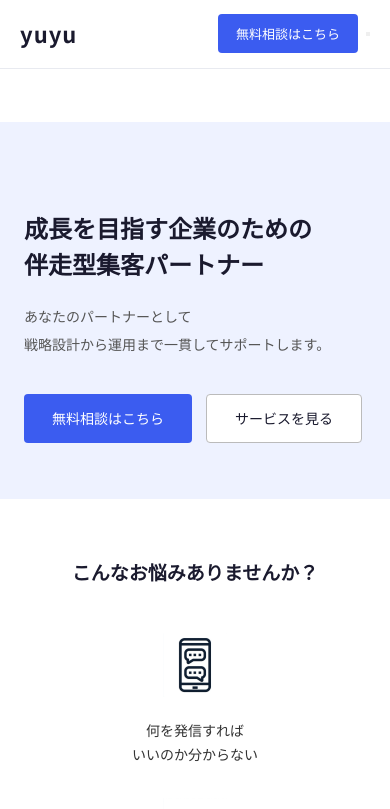
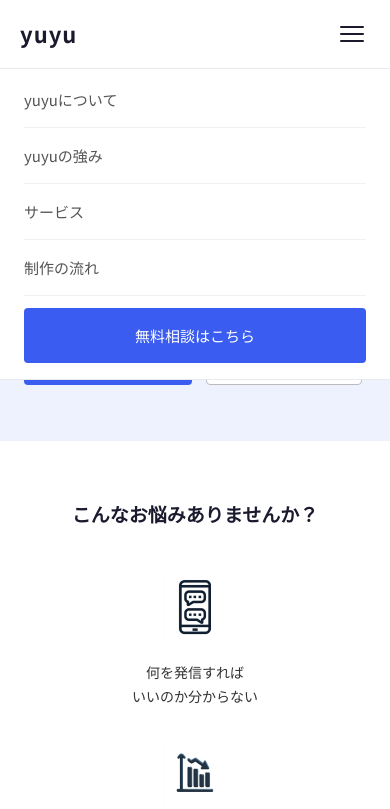
Before and after one commit to s0932153-hash/yuyu-hp, a plain HTML site: page index.html in a window 390 px wide. Both pictures are taken after a click on the button "メニュー". Shown: the top 809 px of the page. Drawn offline with Linux system fonts and the light colour scheme.

Commit message:
Update index.html

```diff
--- a/index.html
+++ b/index.html
@@ -241,14 +241,64 @@
   @media (max-width: 768px) {
     nav { padding: 14px 20px; }
     .nav-right a:not(.nav-btn) { display: none; }
+    .nav-btn { display: none !important; }
     .hero { grid-template-columns: 1fr; padding: 88px 24px 56px; gap: 28px; }
     .hero-photo { display: none; }
     .hero h1 { font-size: 24px; }
     .sec-white, .sec-blue, .cta-wrap { padding: 56px 24px; }
     .worries-grid, .svc-grid, .str-grid, .about-grid { grid-template-columns: 1fr; }
     .about-photo { display: none; }
-    .pyramid-svg-wrap { width: 270px; }
+    .pyramid-svg-wrap { width: 100%; }
+
+    .hamburger {
+      display: flex !important;
+      flex-direction: column;
+      justify-content: center;
+      gap: 5px;
+      cursor: pointer;
+      padding: 6px;
+      background: none;
+      border: none;
+    }
+    .hamburger span {
+      display: block;
+      width: 24px;
+      height: 2px;
+      background: #1a1a2e;
+      border-radius: 2px;
+    }
+    .mobile-menu {
+      display: none;
+      position: fixed;
+      top: 56px; left: 0; right: 0;
+      background: #fff;
+      border-bottom: 1px solid #e8eaf0;
+      padding: 16px 24px;
+      z-index: 99;
+      flex-direction: column;
+    }
+    .mobile-menu.open { display: flex; }
+    .mobile-menu a {
+      text-decoration: none;
+      color: #555;
+      font-size: 15px;
+      padding: 14px 0;
+      border-bottom: 1px solid #f0f0f0;
+      display: block;
+    }
+    .mobile-menu a.nav-btn {
+      display: block !important;
+      background: #3b5cf0;
+      color: white !important;
+      text-align: center;
+      border-radius: 4px;
+      padding: 14px !important;
+      margin-top: 12px;
+      border-bottom: none;
+    }
   }
+  .hamburger { display: none; }
+  .mobile-menu { display: none; }
 </style>
 </head>
 <body>
```
